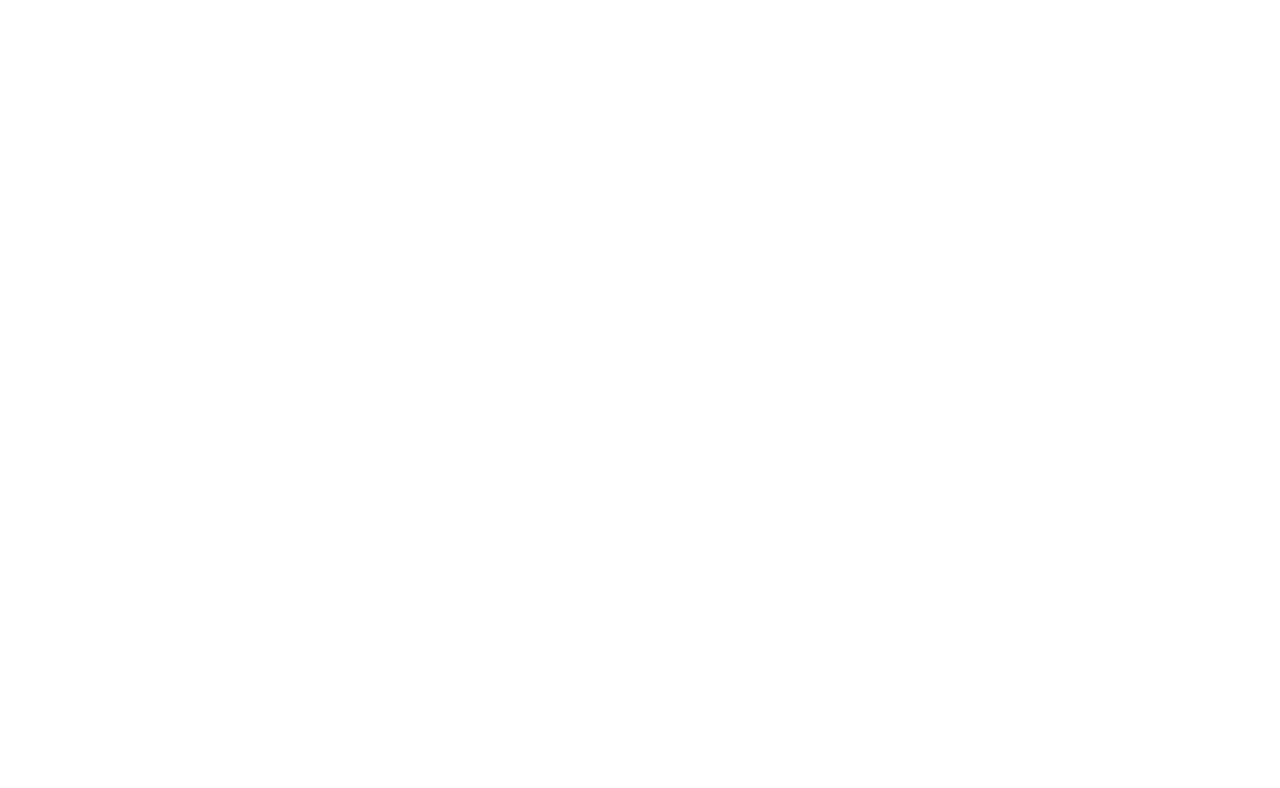
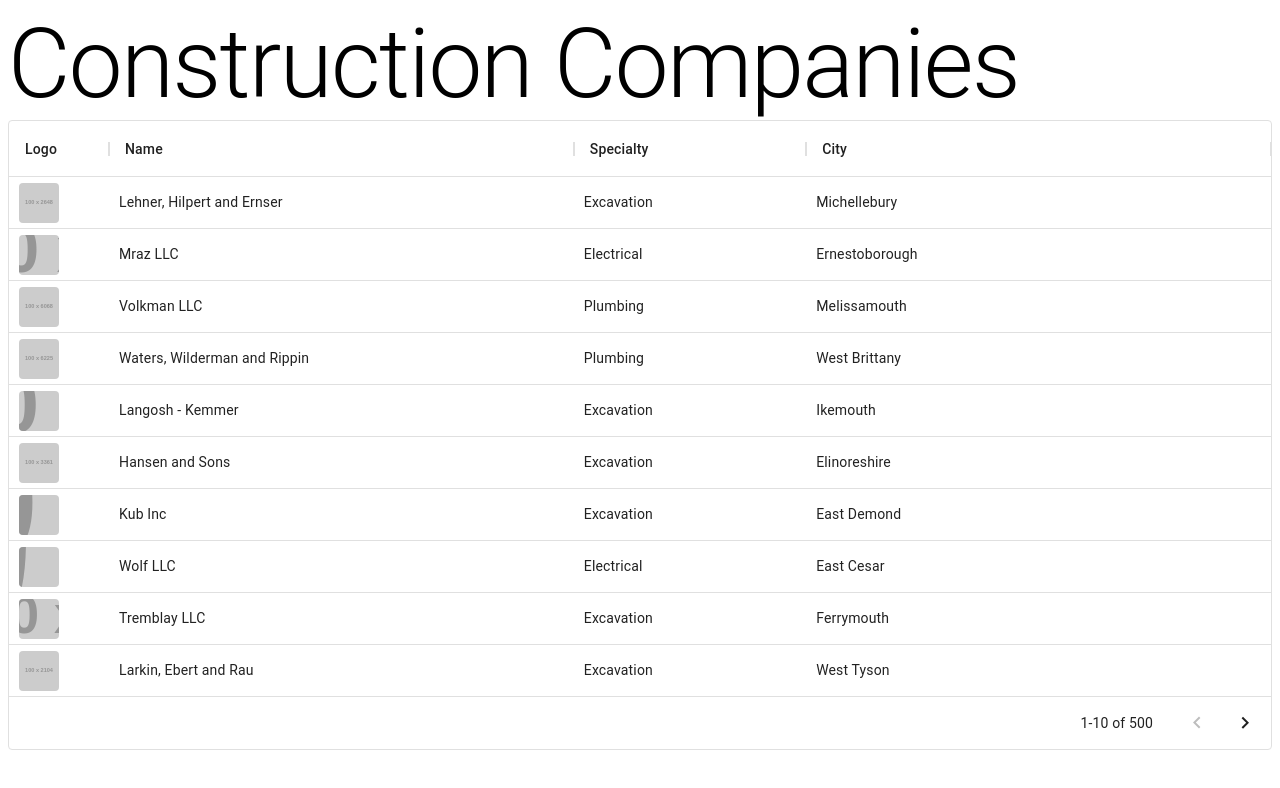
Before and after one commit to falinsky/construction-companies, a Next.js app: page / in a window 1280 px wide. Shown: the top 788 px of the page. Built offline with nearby package versions, Linux system fonts and the light colour scheme.

Commit message:
Show companies data on the index page

```diff
--- a/pages/index.tsx
+++ b/pages/index.tsx
@@ -1,11 +1,29 @@
 import Head from 'next/head'
+import { useQuery } from 'react-query'
+import { getCompanies } from '../lib/api-client/client'
+import CompaniesDataGrid from '../components/CompaniesDataGrid'
+import { Typography } from '@material-ui/core'
 
 export const Home = (): JSX.Element => {
+  const { data, isLoading, isError } = useQuery('companies', () =>
+    getCompanies()
+  )
+
   return (
-    <Head>
-      <title>Construction Companies</title>
-      <link rel="icon" href="/favicon.ico" />
-    </Head>
+    <>
+      <Head>
+        <title>Construction Companies</title>
+        <link rel="icon" href="/favicon.ico" />
+      </Head>
+      <main>
+        <Typography variant="h1">Construction Companies</Typography>
+        <CompaniesDataGrid
+          companies={data}
+          isLoading={isLoading}
+          isError={isError}
+        />
+      </main>
+    </>
   )
 }
 
```
Also changed, not shown: 1 other file (tests, documents, lock files or other folders).
